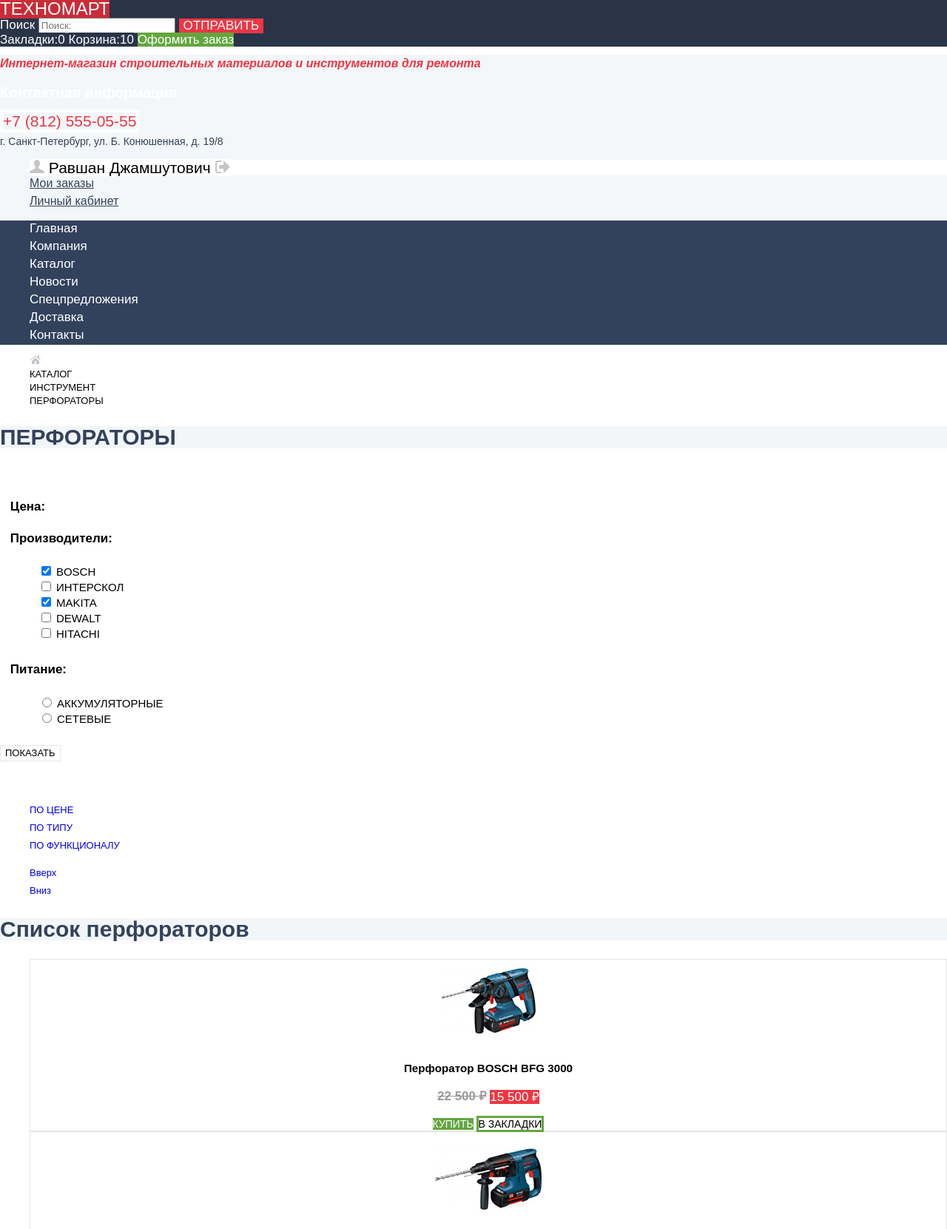
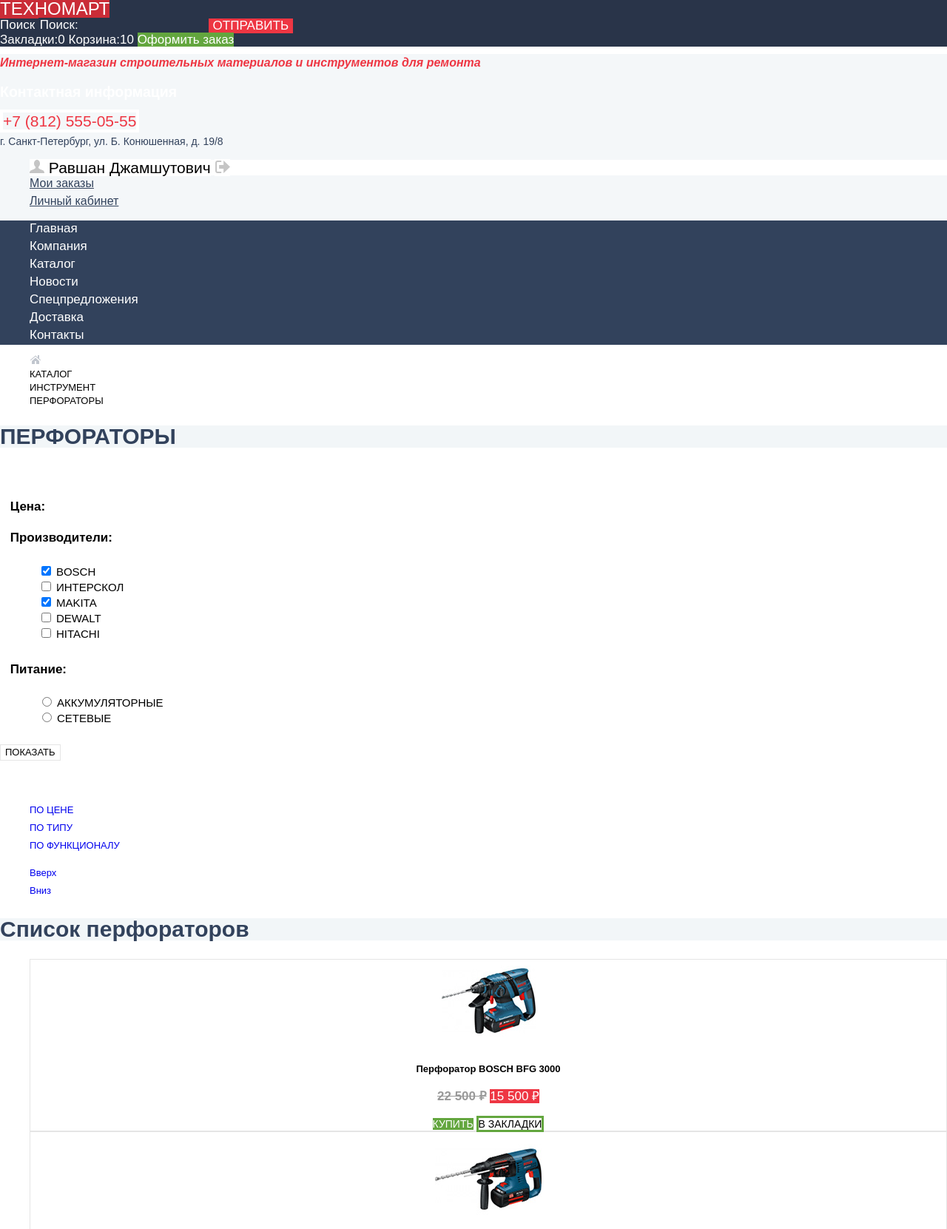
Before and after one commit to MusLouise/782461-technomart, a plain HTML site: page catalog.html in a window 1280 px wide. Shown: the top 1661 px of the page at 74% size. Drawn offline with Linux system fonts and the light colour scheme; a web font is replaced by a local one.

Commit message:
Удалила класс у input[type=search], добавила состояние focus (курсор в поле поиска) для формы поиска, добавили стили для наименований товаров на странице каталога

```diff
--- a/catalog.html
+++ b/catalog.html
@@ -14,7 +14,7 @@
       <a class="logo" href="index.html">Техномарт</a>
       <form class="search" action="https://echo.htmlacademy.ru" method="post">
         <label class="visually-hidden" for="search">Поиск</label>
-        <input class="search visually-hidden" id="search" type="search" name="search" placeholder="Поиск:">
+        <input class="site-search" id="search" type="search" name="search" placeholder="Поиск:">
         <button class="button visually-hidden" type="submit">Отправить</button>
       </form>
       <a href="bookmarks.html">Закладки:0</a>
--- a/style.css
+++ b/style.css
@@ -34,6 +34,7 @@ a {
   font-size: 17px;
   line-height: 18px;
   font-weight: normal;
+  color: white;
 }
 
 .first-block a {
@@ -49,6 +50,24 @@ a {
   background-color: #ee3643;
 }
 
+input[type="search"] {
+  font-size: 17px;
+  line-height: 18px;
+  color: black;
+
+  background: #293449;
+  border: none;
+}
+
+input[type="search"]::-moz-placeholder {
+  color: white;
+}
+input[type="search"]::-webkit-input-placeholder { color: white; }
+input[type="search"]:-ms-input-placeholder { color: white; }
+input[type="search"]::-ms-input-placeholder { color: white; }
+input[type="search"]::placeholder { color: white; }
+
+
 .first-block a:last-of-type {
   color:#ffffff;
   background-color: #63a63e;
@@ -59,7 +78,7 @@ a {
 }
 
 .first-block a:hover,
-.first-block form:hover {
+input[type="search"]:hover {
   background-color: #212a3a;
 }
 
@@ -76,14 +95,14 @@ a {
   background-color: #161d29;
 }
 
-.first-block .search:active {
-  color: black;
-  background-color: #ffffff;
-}
-
 .first-block a:last-of-type:active {
   color: rgba(255,255,255,0.5);
   background-color: #518534;
+}
+
+input[type="search"]:focus {
+  background-color: white;
+  outline: none;
 }
 
 
@@ -304,15 +323,12 @@ a {
   box-shadow: 0 0 10px rgba(0, 0, 0, 0.3);
 }
 
-.catalog-item a {
-  color: #000000;
-}
-
-.catalog-item .h3{
+h3 a {
   font-family: "PTSans", Arial, sans-serif;
   font-size: 13px;
   line-height: 20px;
   font-weight: bold;
+  color: #000000;
 }
 
 .catalog-item-price{
@@ -343,6 +359,7 @@ a {
 }
 
 .product-decision a:last-child{
+  color: black;
   background-color: white;
   border: 3px solid #63a63e;
 }
```
Also changed, not shown: index.html (+1 -1 lines).
